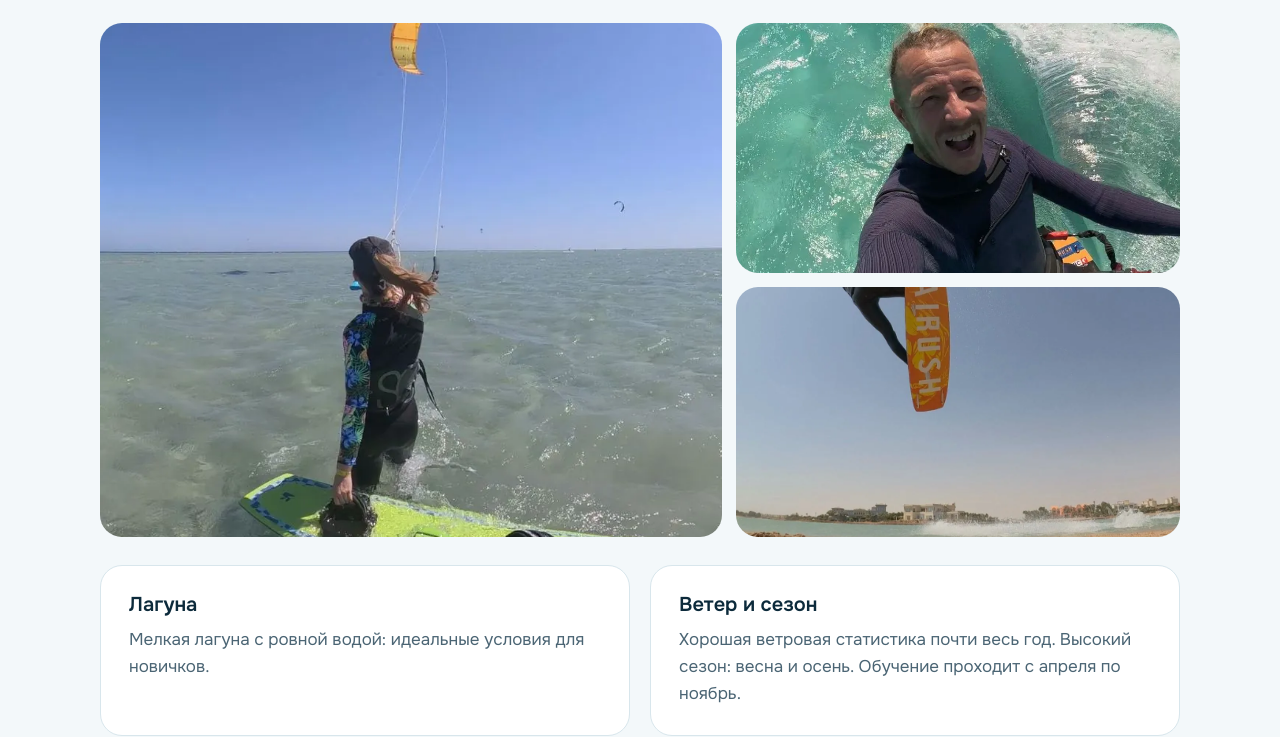
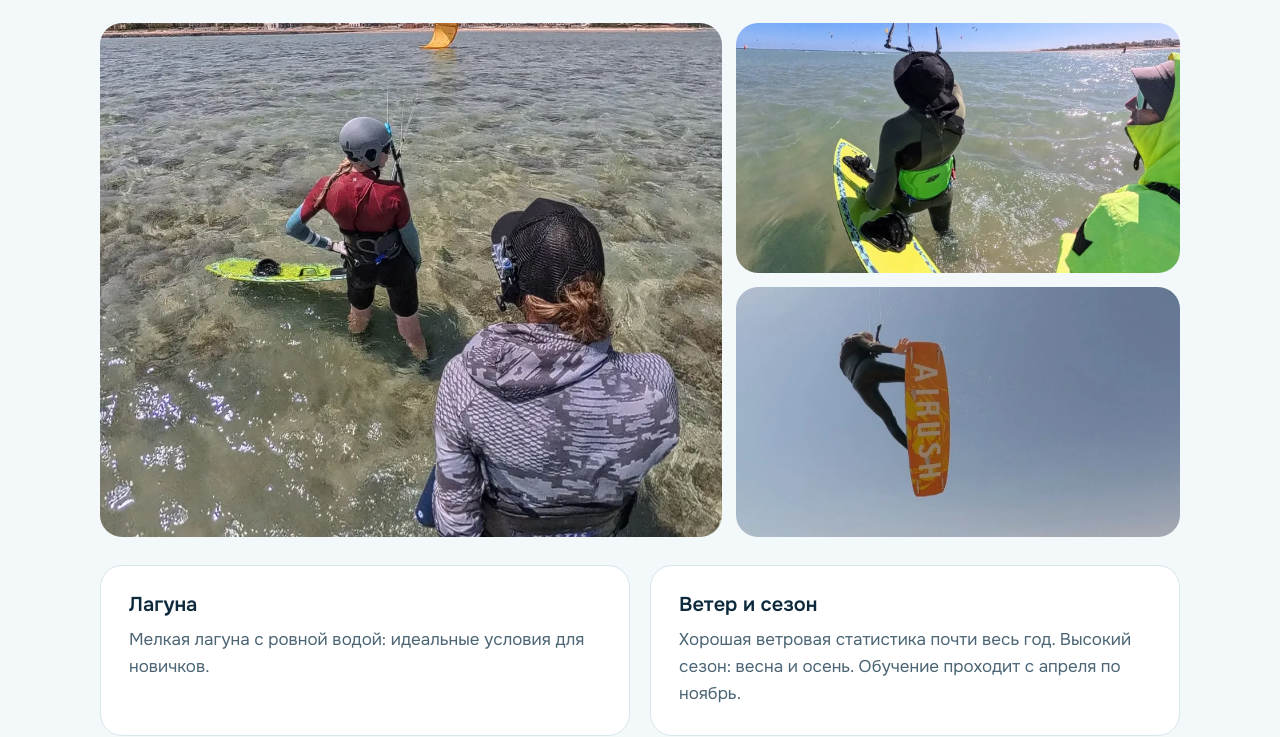
Before and after one commit to pama13kite/pama13-site, a plain HTML site: page egypt.html in a window 1280 px wide. Shown: the part 672-1409 px from the top of the page. Drawn offline with Linux system fonts and the light colour scheme; a web font is replaced by a local one.

Commit message:
Egypt: new lesson photos (gallery + home card), lighter WebP
Co-Authored-By: Claude Sonnet 5.5 <noreply@anthropic.com>
Claude-Session: https://claude.ai/code/session_01WrKS2148H1SubcLK4JMWCY

```diff
--- a/egypt.html
+++ b/egypt.html
@@ -39,9 +39,9 @@
 <section><div class="wrap">
 <h2>Условия для катания</h2>
 <div class="gal">
-<img class="g1" src="egypt-student.webp" alt="Ученик на доске на мелкой воде в Эль-Гуне" loading="lazy" style="object-position:center 62%" width="844" height="1500" decoding="async">
-<img src="egypt-smile.webp" alt="Кайтсерфер на бирюзовой воде в Эль-Гуне" loading="lazy" width="844" height="1500" decoding="async">
-<img src="egypt-jump2.webp" alt="Прыжок на кайтсерфе над лагуной Эль-Гуны" loading="lazy" width="1125" height="1500" decoding="async">
+<img class="g1" src="egypt-lesson.webp" alt="Урок кайтсерфинга в Эль-Гуне: инструктор и ученица на мелкой воде" loading="lazy" width="1200" height="900" decoding="async">
+<img src="egypt-student2.webp" alt="Ученик с бордом готовится к старту, инструктор рядом" loading="lazy" width="1200" height="900" decoding="async">
+<img src="egypt-jump2.webp" alt="Прыжок на кайтсерфе над лагуной Эль-Гуны" loading="lazy" style="object-position:center 25%" width="1125" height="1500" decoding="async">
 </div>
 <div class="pr">
 <div class="step"><h3 style="font-size:20px">Лагуна</h3>
```
Also changed, not shown: index.html (+1 -1 lines), egypt-jump.webp (deleted), egypt-lesson.webp (added), egypt-ride.webp (added), egypt-smile.webp (deleted), egypt-student.webp (deleted), egypt-student2.webp (added).
